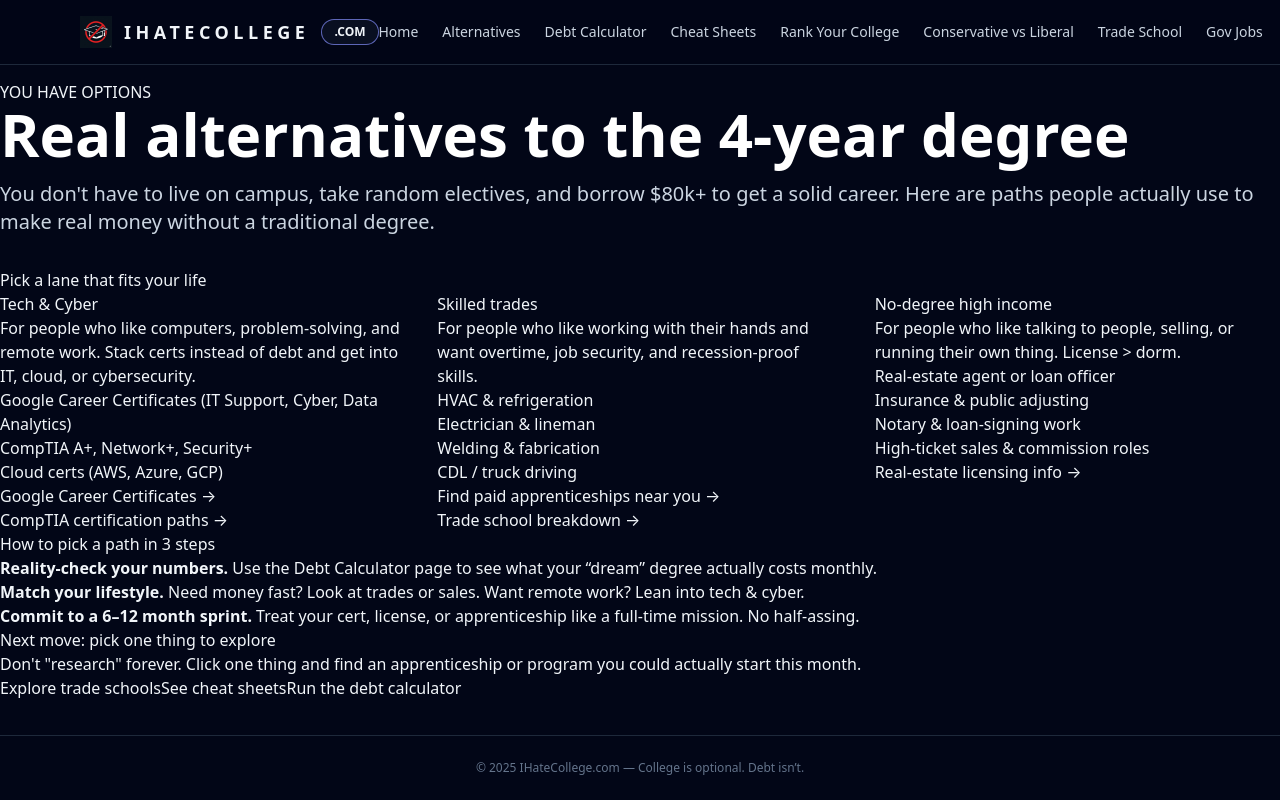
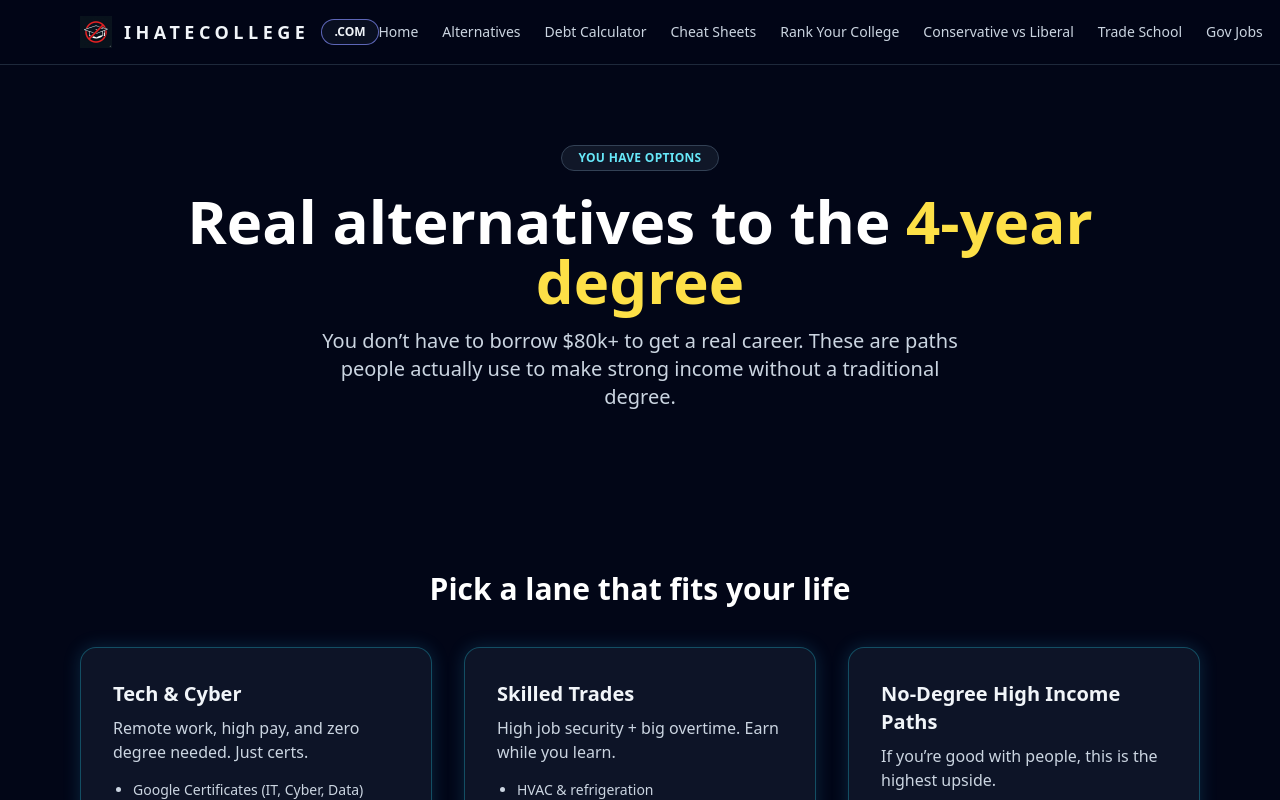
Before and after one commit to placebetsai/Ihatecollege, a Next.js app: page /alternatives in a window 1280 px wide. Shown: the top 800 px of the page. Built offline with nearby package versions, Linux system fonts and the light colour scheme.

Commit message:
Update alternatives.js

```diff
--- a/pages/alternatives.js
+++ b/pages/alternatives.js
@@ -1,151 +1,140 @@
 // pages/alternatives.js
 import Layout from "../components/Layout";
+import SEO from "../components/SEO";
 
 export default function AlternativesPage() {
   return (
-    <Layout title="Real Alternatives to a 4-Year Degree">
+    <Layout>
+      <SEO
+        title="Real Alternatives to a 4-Year Degree"
+        description="Skip the dorms and debt. Explore real career alternatives that pay well without a traditional degree."
+      />
+
       {/* HERO */}
-      <section className="hero">
-        <p className="eyebrow">YOU HAVE OPTIONS</p>
-        <h1 className="hero-title">Real alternatives to the 4-year degree</h1>
-        <p className="hero-subtitle">
-          You don&apos;t have to live on campus, take random electives, and borrow
-          $80k+ to get a solid career. Here are paths people actually use to make
-          real money without a traditional degree.
+      <section className="page-section text-center">
+        <p className="hero-eyebrow">YOU HAVE OPTIONS</p>
+
+        <h1 className="hero-title">
+          Real alternatives to the{" "}
+          <span className="text-yellow-300">4-year degree</span>
+        </h1>
+
+        <p className="hero-subtitle max-w-2xl mx-auto">
+          You don’t have to borrow $80k+ to get a real career. These are paths
+          people actually use to make strong income without a traditional
+          degree.
         </p>
       </section>
 
-      {/* PATH CARDS */}
-      <section className="section">
-        <h2 className="section-title">Pick a lane that fits your life</h2>
+      {/* GRID */}
+      <section className="page-section">
+        <h2 className="text-3xl font-bold text-white mb-10 text-center">
+          Pick a lane that fits your life
+        </h2>
 
         <div className="path-grid">
-          {/* Tech & Cyber */}
-          <div className="path-card">
-            <h3>Tech &amp; Cyber</h3>
-            <p className="path-body">
-              For people who like computers, problem-solving, and remote work.
-              Stack certs instead of debt and get into IT, cloud, or cybersecurity.
+          {/* TECH */}
+          <div className="glow-card">
+            <h3 className="text-xl font-bold mb-2">Tech & Cyber</h3>
+
+            <p className="text-slate-300 mb-4">
+              Remote work, high pay, and zero degree needed. Just certs.
             </p>
-            <ul className="path-list">
-              <li>
-                Google Career Certificates (IT Support, Cyber, Data Analytics)
-              </li>
+
+            <ul className="list-disc ml-5 text-sm space-y-1 text-slate-300 mb-4">
+              <li>Google Certificates (IT, Cyber, Data)</li>
               <li>CompTIA A+, Network+, Security+</li>
-              <li>Cloud certs (AWS, Azure, GCP)</li>
+              <li>Cloud Certs (AWS, Azure)</li>
             </ul>
-            <p className="path-link">
+
             <a
               href="https://grow.google/certificates/"
               target="_blank"
-                rel="noreferrer"
+              className="text-cyan-300 hover:underline font-semibold"
             >
               Google Career Certificates →
             </a>
-            </p>
-            <p className="path-link">
-              <a
-                href="https://www.comptia.org/certifications"
-                target="_blank"
-                rel="noreferrer"
-              >
-                CompTIA certification paths →
-              </a>
-            </p>
           </div>
 
-          {/* Skilled trades */}
-          <div className="path-card">
-            <h3>Skilled trades</h3>
-            <p className="path-body">
-              For people who like working with their hands and want overtime,
-              job security, and recession-proof skills.
+          {/* TRADES */}
+          <div className="glow-card">
+            <h3 className="text-xl font-bold mb-2">Skilled Trades</h3>
+
+            <p className="text-slate-300 mb-4">
+              High job security + big overtime. Earn while you learn.
             </p>
-            <ul className="path-list">
-              <li>HVAC &amp; refrigeration</li>
-              <li>Electrician &amp; lineman</li>
-              <li>Welding &amp; fabrication</li>
-              <li>CDL / truck driving</li>
+
+            <ul className="list-disc ml-5 text-sm space-y-1 text-slate-300 mb-4">
+              <li>HVAC & refrigeration</li>
+              <li>Electrician / Lineman</li>
+              <li>Welding / Fabrication</li>
+              <li>CDL / Trucking</li>
             </ul>
-            <p className="path-link">
+
             <a
               href="https://www.apprenticeship.gov/apprenticeship-job-finder"
               target="_blank"
-                rel="noreferrer"
+              className="text-cyan-300 hover:underline font-semibold"
             >
-                Find paid apprenticeships near you →
+              Find paid apprenticeships →
             </a>
-            </p>
-            <p className="path-link">
-              <a
-                href="/trade-schools"
-              >
-                Trade school breakdown →
-              </a>
-            </p>
           </div>
 
-          {/* No-degree high income */}
-          <div className="path-card">
-            <h3>No-degree high income</h3>
-            <p className="path-body">
-              For people who like talking to people, selling, or running their
-              own thing. License &gt; dorm.
+          {/* SALES */}
+          <div className="glow-card">
+            <h3 className="text-xl font-bold mb-2">
+              No-Degree High Income Paths
+            </h3>
+
+            <p className="text-slate-300 mb-4">
+              If you’re good with people, this is the highest upside.
             </p>
-            <ul className="path-list">
-              <li>Real-estate agent or loan officer</li>
-              <li>Insurance &amp; public adjusting</li>
-              <li>Notary &amp; loan-signing work</li>
-              <li>High-ticket sales &amp; commission roles</li>
+
+            <ul className="list-disc ml-5 text-sm space-y-1 text-slate-300 mb-4">
+              <li>Real Estate</li>
+              <li>Insurance / Public Adjusting</li>
+              <li>Notary / Loan Signing</li>
+              <li>High-ticket Sales</li>
             </ul>
-            <p className="path-link">
+
             <a
               href="https://www.nar.realtor/education"
               target="_blank"
-                rel="noreferrer"
+              className="text-cyan-300 hover:underline font-semibold"
             >
-                Real-estate licensing info →
+              Real Estate Licensing →
             </a>
-            </p>
           </div>
         </div>
       </section>
 
-      {/* HOW TO PICK A PATH */}
-      <section className="section">
-        <h2 className="section-title">How to pick a path in 3 steps</h2>
-        <ol className="path-list">
-          <li>
-            <strong>Reality-check your numbers.</strong> Use the Debt Calculator
-            page to see what your “dream” degree actually costs monthly.
-          </li>
-          <li>
-            <strong>Match your lifestyle.</strong> Need money fast? Look at
-            trades or sales. Want remote work? Lean into tech &amp; cyber.
-          </li>
-          <li>
-            <strong>Commit to a 6–12 month sprint.</strong> Treat your cert,
-            license, or apprenticeship like a full-time mission. No half-assing.
-          </li>
-        </ol>
-      </section>
+      {/* CTA */}
+      <section className="page-section text-center">
+        <h2 className="text-2xl font-bold mb-4">Next move:</h2>
 
-      {/* NEXT MOVES */}
-      <section className="section section-cta">
-        <h2 className="section-title">Next move: pick one thing to explore</h2>
-        <p className="section-subtitle">
-          Don&apos;t &quot;research&quot; forever. Click one thing and find an
-          apprenticeship or program you could actually start this month.
+        <p className="text-slate-400 max-w-xl mx-auto mb-6">
+          Don’t spend 3 months “researching.” Pick one thing you could start
+          THIS month.
         </p>
-        <div className="cta-buttons">
-          <a href="/trade-schools" className="btn btn-pill">
+
+        <div className="flex flex-wrap justify-center gap-4">
+          <a
+            href="/trade-schools"
+            className="px-6 py-3 rounded-full border border-cyan-400/40 text-cyan-200 hover:bg-slate-800"
+          >
             Explore trade schools
           </a>
-          <a href="/cheat-sheets" className="btn btn-pill">
-            See cheat sheets
+          <a
+            href="/cheat-sheets"
+            className="px-6 py-3 rounded-full border border-cyan-400/40 text-cyan-200 hover:bg-slate-800"
+          >
+            View cheat sheets
           </a>
-          <a href="/debt-calculator" className="btn btn-pill">
-            Run the debt calculator
+          <a
+            href="/debt-calculator"
+            className="px-6 py-3 rounded-full border border-cyan-400/40 text-cyan-200 hover:bg-slate-800"
+          >
+            Run debt calculator
           </a>
         </div>
       </section>
```
Lines whose indentation alone changed are shown as unchanged.
